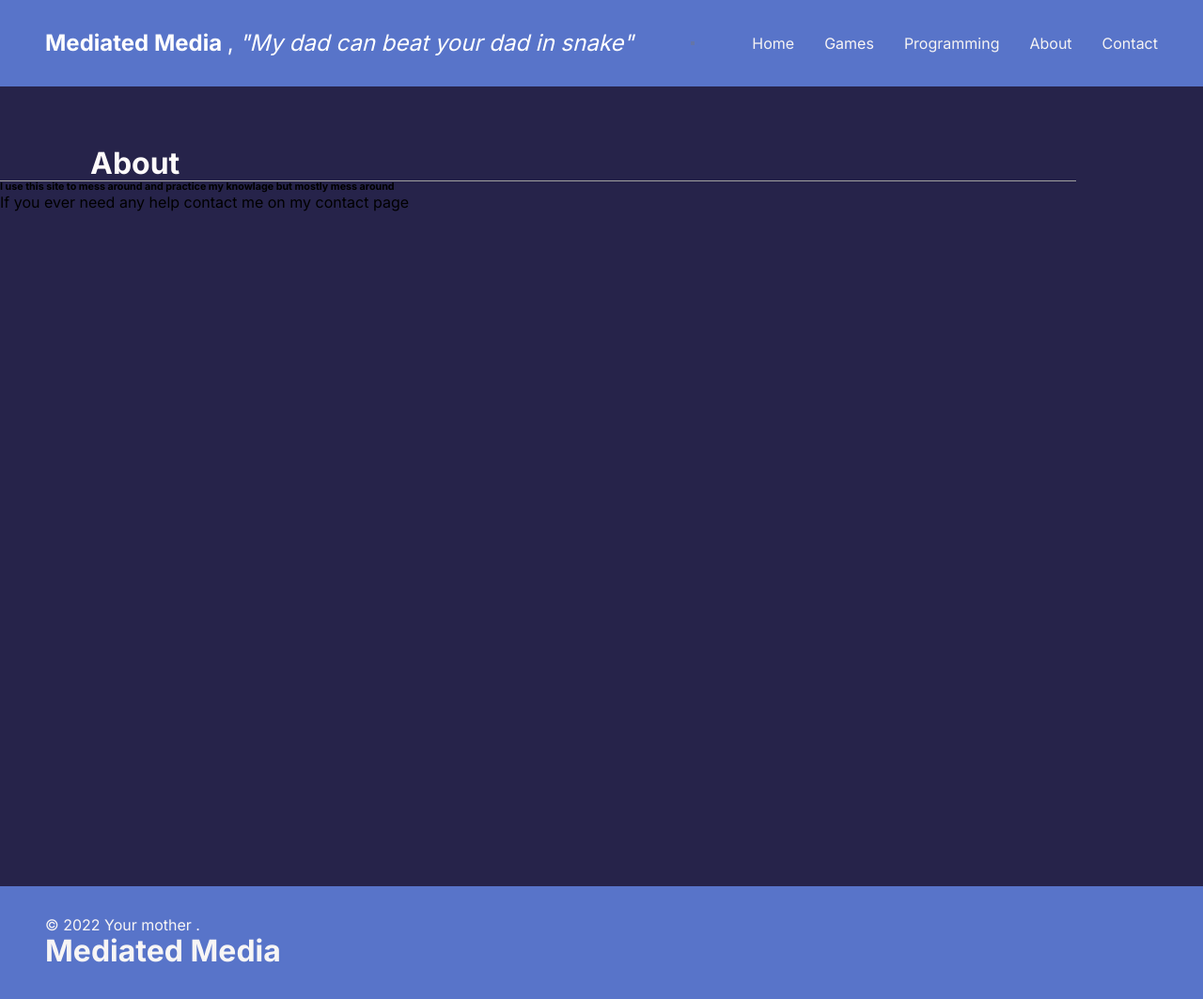
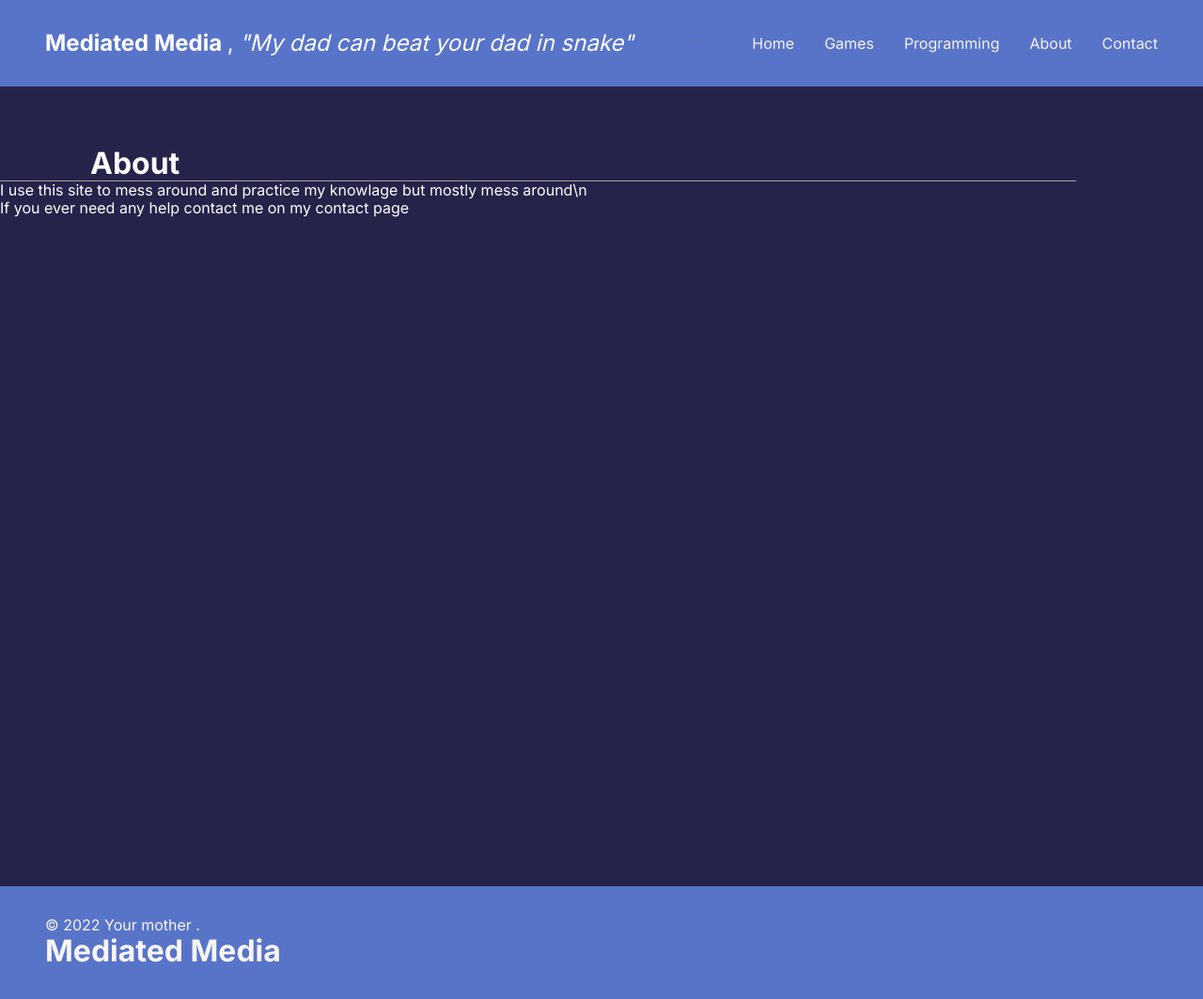
Before and after one commit to Amazon-Box/mediatedmedia, a Jekyll site: the page built from about.html, in a window 1280 px wide. Shown: the whole page at 94% size. Built offline with Jekyll 4.4.1, drawn with Linux system fonts in a browser that asks for light colours.

Commit message:
Update about.html

```diff
--- a/about.html
+++ b/about.html
@@ -2,5 +2,5 @@
 title: About
 layout: default
 ---
-<h6> I use this site to mess around and practice my knowlage but mostly mess around</h6>
-<p> If you ever need any help contact me on my contact page </p>
+<p style="color:white"> I use this site to mess around and practice my knowlage but mostly mess around\n</p>
+<p style="color:white"> If you ever need any help contact me on my contact page </p>
```
